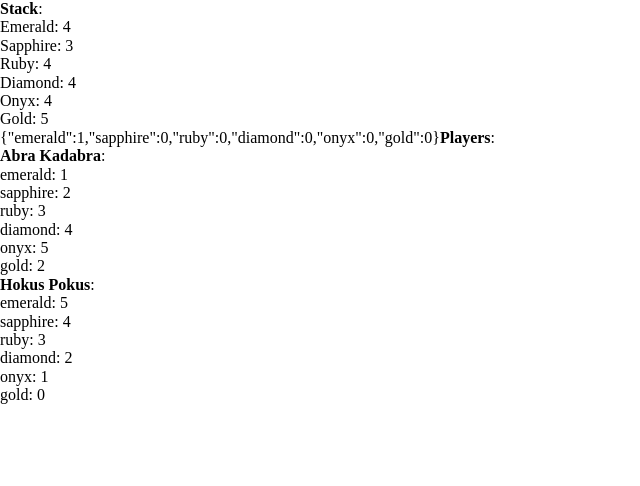
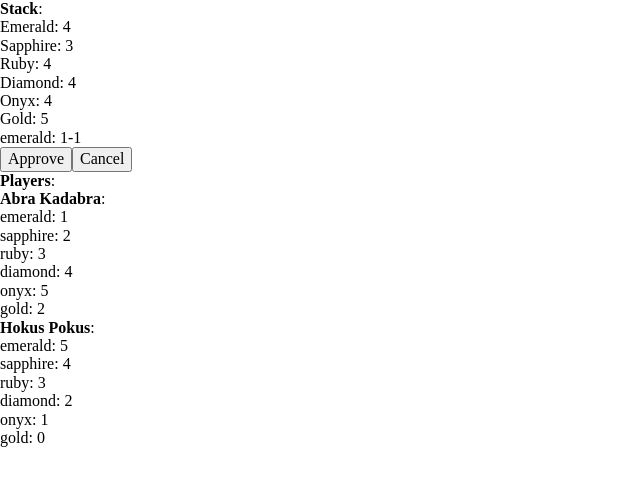
Before and after one commit to Lizon57/Splendor, a React (Create React App) app: page /game in a window 1280 px wide. Both pictures are taken after a click on the element "Emerald: 5". Shown: the top 486 px of the page, without its empty margins (0-640 px from the left). Built offline with nearby package versions, Linux system fonts and the light colour scheme.

Commit message:
Handle coin pick state

```diff
--- /dev/null
+++ b/src/cmps/game/coins/stack/PickCoin.jsx
@@ -0,0 +1,13 @@
+export const PickCoin = ({ pickCoin, updatePick }) => {
+    const pickCoins = Object.keys(pickCoin).filter(coin => pickCoin[coin] > 0)
+
+    return (
+        <>
+            {pickCoins.map(coin => (
+                <div key={coin}>{coin}: {pickCoin[coin]}
+                    <span onClick={() => updatePick(coin, false)}>-1</span>
+                </div>
+            ))}
+        </>
+    )
+}
--- a/src/cmps/game/coins/stack/StackCoin.jsx
+++ b/src/cmps/game/coins/stack/StackCoin.jsx
@@ -1,14 +1,28 @@
 import { useState } from 'react'
 
+import { PickCoin } from './PickCoin'
+
+
 export const StackCoin = ({ gemStack, goldStack }) => {
-    let { emerald, sapphire, ruby, diamond, onyx } = gemStack
+    const { emerald, sapphire, ruby, diamond, onyx } = gemStack
     const [coinStack, setCoinStack] = useState({ emerald, sapphire, ruby, diamond, onyx, gold: goldStack })
     const [pickCoin, setPickCoin] = useState({ emerald: 0, sapphire: 0, ruby: 0, diamond: 0, onyx: 0, gold: 0 })
     const [pickCoinCounter, setPickCoinCounter] = useState(0)
 
 
+    const updatePick = async (coin, isIncrease) => {
+        const stackDiff = isIncrease ? -1 : 1
+        const pickDiff = isIncrease ? 1 : -1
 
-    const onPickGem = async gem => {
+        await Promise.all([
+            setCoinStack({ ...coinStack, [coin]: coinStack[coin] + stackDiff }),
+            setPickCoin({ ...pickCoin, [coin]: pickCoin[coin] + pickDiff }),
+            setPickCoinCounter(pickCoinCounter + pickDiff)
+        ])
+    }
+
+
+    const onPickGem = gem => {
         // If player already picked gold - return
         if (pickCoin.gold) return
 
@@ -18,8 +32,8 @@ export const StackCoin = ({ gemStack, goldStack }) => {
         // If player pick three same gem - return
         if (pickCoin[gem] >= 2) return
 
-        // If player pick second same gem when there are less then 3 available - return
-        if (pickCoin[gem] && (coinStack[gem] < 3)) return
+        // If player pick two different gems and try picking second of one of them - return gem to stack
+        if (pickCoinCounter === 2 && pickCoin[gem]) return
 
         // If Player already pick 3 gem - return
         const pickedGem = { ...pickCoin }
@@ -27,24 +41,21 @@ export const StackCoin = ({ gemStack, goldStack }) => {
         const pickedGemCount = Object.values(pickedGem).reduce((a, b) => a + b)
         if (pickedGemCount >= 3) return
 
-        // If player can't pick two same gem (less than 3 available) and already picked one - return gem to stack
-        if ([pickCoin[gem] === 1 && coinStack[gem] < 3]) {
-            await Promise.all([
-                setCoinStack({ ...coinStack, [gem]: coinStack[gem] + 1 }),
-                setPickCoin({ ...pickCoin, [gem]: pickCoin[gem] - 1 })
-            ])
+        // If player pick second same gem when there are less then 3 available - return gem to stack
+        if (pickCoin[gem] && (coinStack[gem] < 3)) {
+            updatePick(gem, false)
+            return
         }
 
+        // If player can't pick two same gem (less than 3 available) and already picked one - return gem to stack
+        if ([pickCoin[gem] === 1 && coinStack[gem] < 3]) updatePick(gem, false)
+
         // Can pick gem
-        await Promise.all([
-            setCoinStack({ ...coinStack, [gem]: coinStack[gem] - 1 }),
-            setPickCoin({ ...pickCoin, [gem]: pickCoin[gem] + 1 }),
-            setPickCoinCounter(pickCoinCounter + 1)
-        ])
+        updatePick(gem, true)
     }
 
 
-    const onPickGold = async () => {
+    const onPickGold = () => {
         // If no gold on stack - return
         if (!coinStack.gold) return
 
@@ -52,20 +63,18 @@ export const StackCoin = ({ gemStack, goldStack }) => {
         if (pickCoinCounter && !pickCoin.gold) return
 
         // If player already picked gold - return it to coin stack
-        if (pickCoinCounter && pickCoin.gold) {
-            await Promise.all([
-                setCoinStack({ ...coinStack, gold: coinStack.gold + 1 }),
-                setPickCoin({ ...pickCoin, gold: 0 }),
-                setPickCoinCounter(pickCoinCounter - 1)
-            ])
-            return
-        }
+        if (pickCoinCounter && pickCoin.gold) updatePick('gold', false)
 
         // Can pick gold
-        await Promise.all([
-            setCoinStack({ ...coinStack, gold: coinStack.gold - 1 }),
-            setPickCoin({ ...pickCoin, gold: 1 }),
-            setPickCoinCounter(pickCoinCounter + 1)
+        else updatePick('gold', true)
+    }
+
+
+    const onClearPick = async () => {
+        Promise.all([
+            setCoinStack({ emerald, sapphire, ruby, diamond, onyx, gold: goldStack }),
+            setPickCoin({ emerald: 0, sapphire: 0, ruby: 0, diamond: 0, onyx: 0, gold: 0 }),
+            setPickCoinCounter(0)
         ])
     }
 
@@ -77,9 +86,17 @@ export const StackCoin = ({ gemStack, goldStack }) => {
             <div onClick={() => onPickGem('ruby')}>Ruby: {coinStack.ruby}</div>
             <div onClick={() => onPickGem('diamond')}>Diamond: {coinStack.diamond}</div>
             <div onClick={() => onPickGem('onyx')}>Onyx: {coinStack.onyx}</div>
-            <div onClick={() => onPickGold()}>Gold: {coinStack.gold}</div>
+            <div onClick={onPickGold}>Gold: {coinStack.gold}</div>
 
-            {pickCoinCounter && JSON.stringify(pickCoin)}
+            {pickCoinCounter > 0 && (
+                <>
+                    <PickCoin pickCoin={pickCoin} updatePick={updatePick} />
+                    <div>
+                        <button>Approve</button>
+                        <button onClick={onClearPick}>Cancel</button>
+                    </div>
+                </>
+            )}
         </>
     )
 }
```
